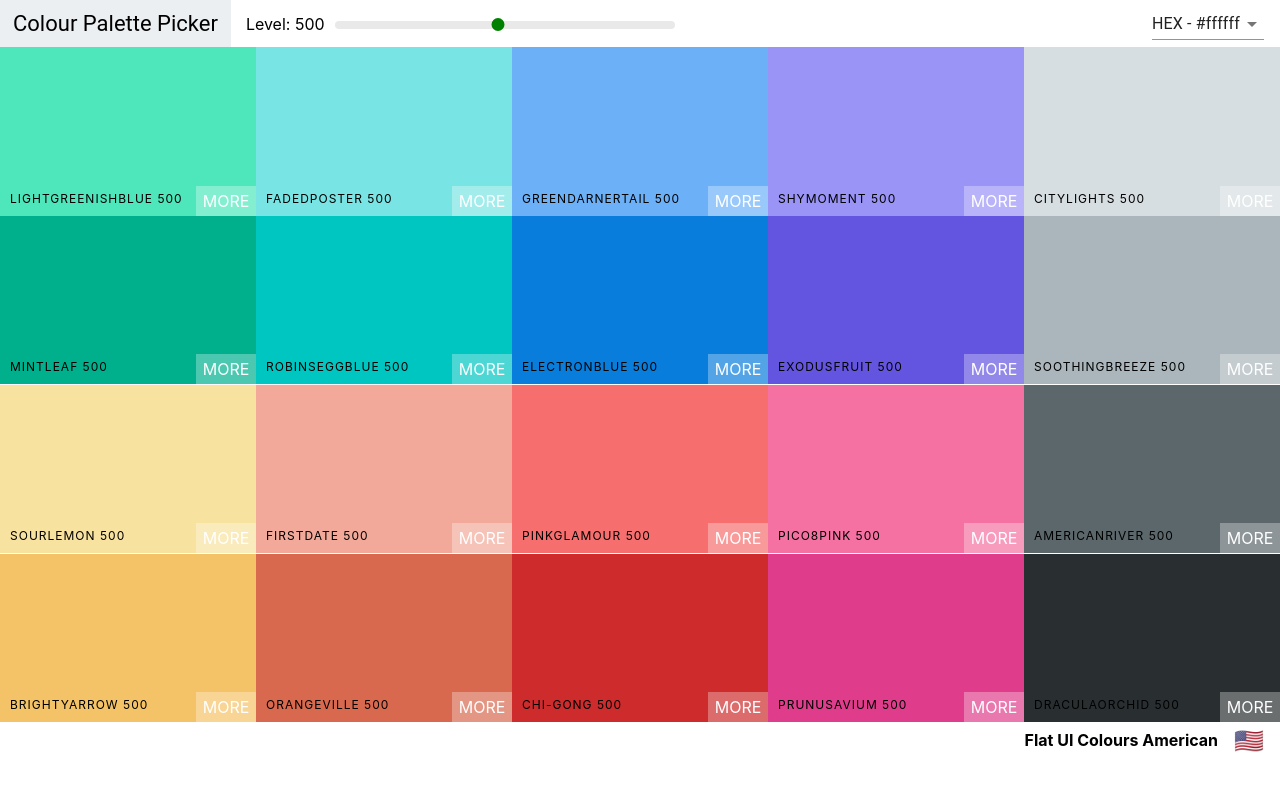
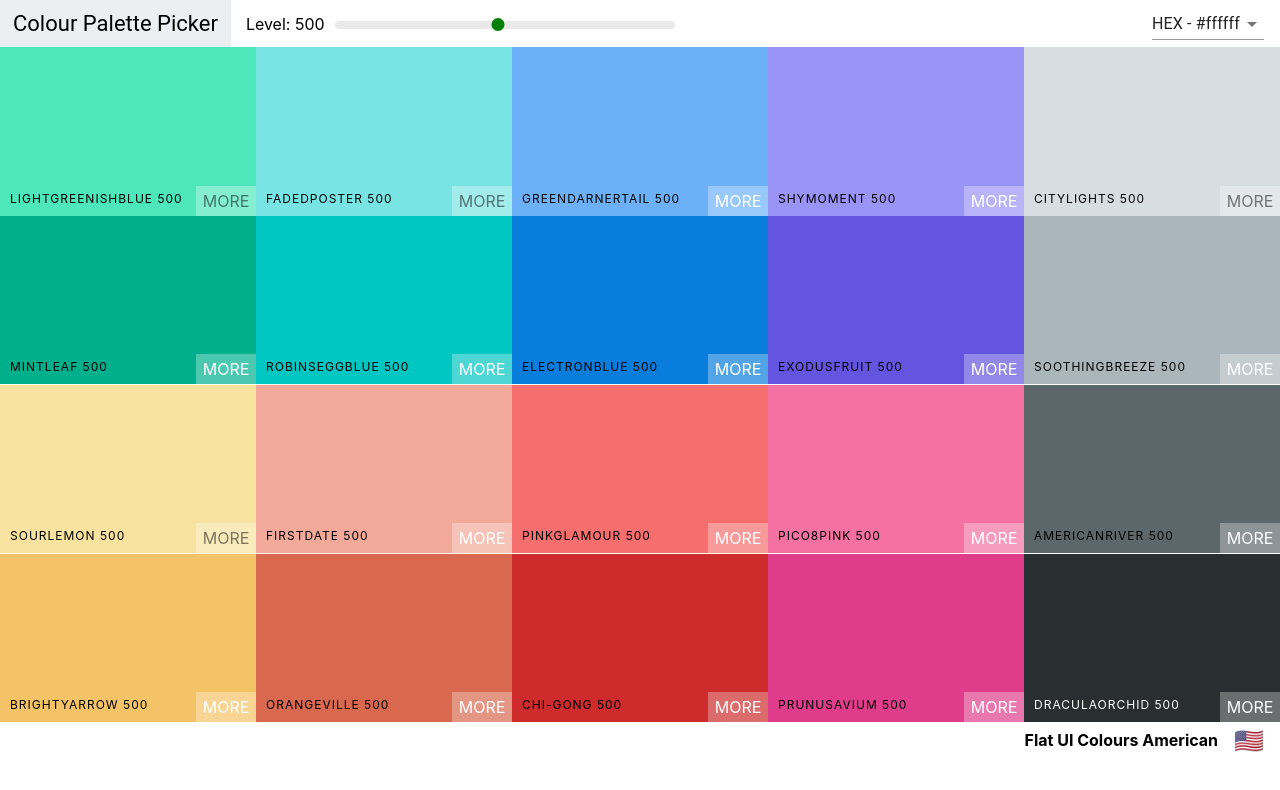
Before and after one commit to JoshuaKaluski/colour-palette-picker, a React (Create React App) app: page /palette/flat-ui-colours-american in a window 1280 px wide. Shown: the top 790 px of the page. Built offline with nearby package versions, Linux system fonts and the light colour scheme.

Commit message:
Added dynamic text colour based on the luminance of a colour box

```diff
--- a/src/ColourBox.css
+++ b/src/ColourBox.css
@@ -59,6 +59,14 @@
     color: black;
     letter-spacing: 1px;
     font-size: 12px;
+}
+
+.light-text {
+    color: white;
+}
+
+.ColourBox .dark-text {
+    color: rgba(0, 0, 0, 0.5);
 }
 
 .view-more {
--- a/src/ColourBox.js
+++ b/src/ColourBox.js
@@ -1,6 +1,7 @@
 import React, {Component} from 'react';
 import {Link} from "react-router-dom";
 import {CopyToClipboard} from "react-copy-to-clipboard";
+import chroma from 'chroma-js';
 import './ColourBox.css'
 
 class ColourBox extends Component {
@@ -19,23 +20,27 @@ class ColourBox extends Component {
     const {name, background, moreURL, showLink} = this.props;
     const {copied} = this.state;
 
+    //Booleans to determine how dark/light a colour is to change box's text to the opposite colour for legibility
+    const isDarkColour = chroma(background).luminance() <= 0.09;
+    const isLightColour = chroma(background).luminance() >= 0.6;
+
     return (
       <CopyToClipboard text={background} onCopy={this.changeCopyState}>
         <div style={{background}} className="ColourBox">
           <div style={{background}} className={`copy-overlay ${copied && "show"}`}/>
           <div className={`copy-message ${copied && "show"}`}>
             <h1>Copied!</h1>
-            <p>{background}</p>
+            <p className={isLightColour && "dark-text"}>{background}</p>
           </div>
           <div className="copy-container">
             <div className="box-content">
-              <span>{name}</span>
+              <span className={isDarkColour ? "light-text" : undefined}>{name}</span>
             </div>
-            <button className="copy-button">Copy</button>
+            <button className={`copy-button ${isLightColour && "dark-text"}`}>Copy</button>
           </div>
           {showLink && (
             <Link to={moreURL} onClick={e => e.stopPropagation()}>
-              <span className="view-more">More</span>
+              <span className={`view-more ${isLightColour && "dark-text"}`}>More</span>
             </Link>
           )}
         </div>
```
